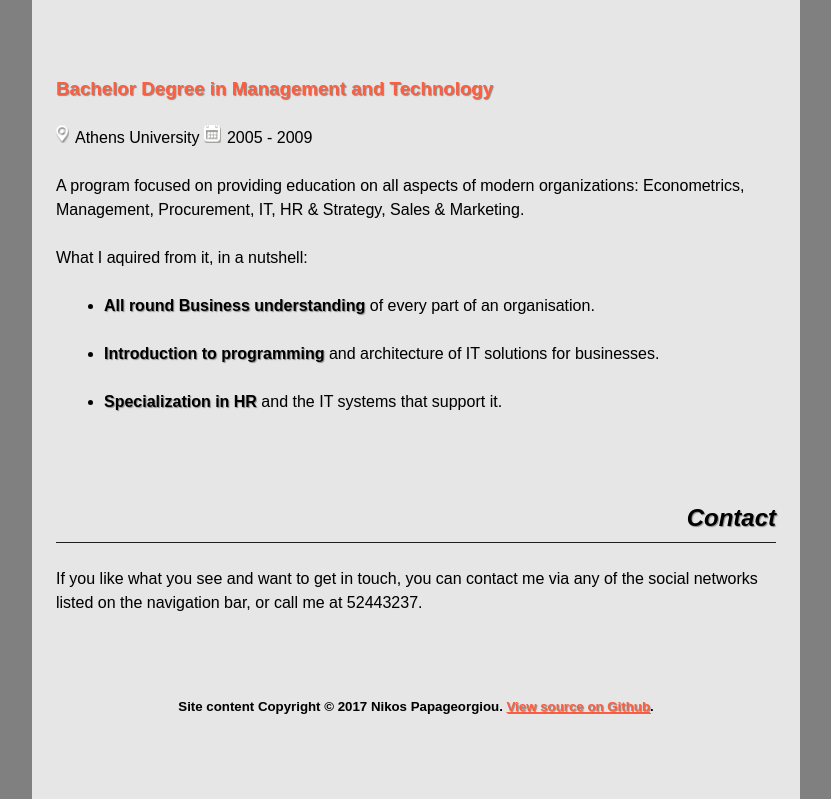
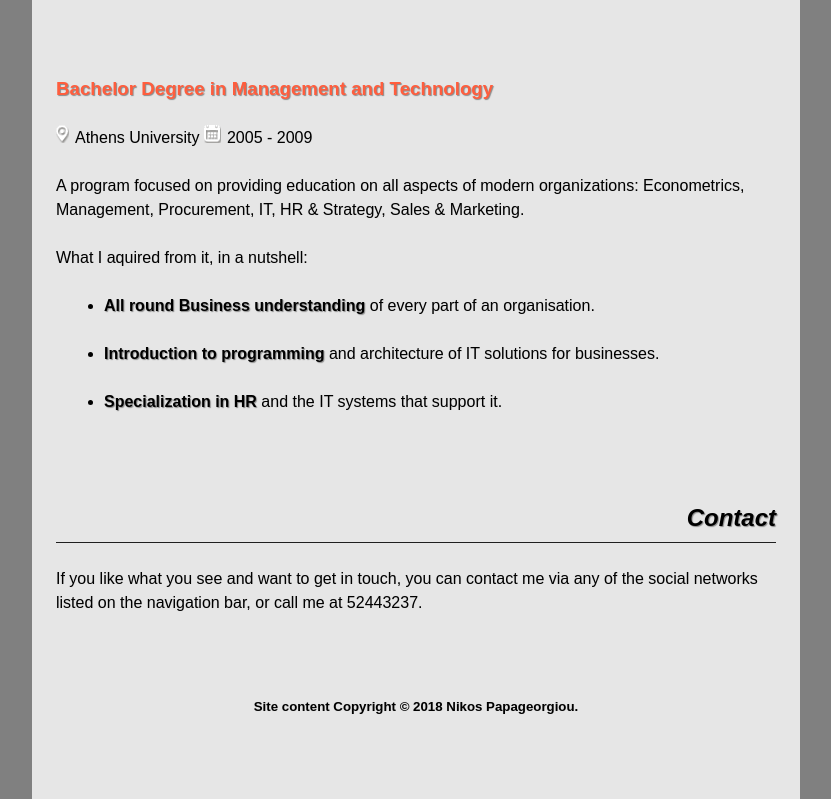
Before and after one commit to npgeorgiou-zz/MyNameIsNikos, a website: page public/views/nikos.papageorgiou/page.html in a window 1280 px wide. Shown: the part 6028-6827 px from the top of the page, without its empty margins (340-1171 px from the left). Drawn offline with nearby package versions, Linux system fonts and the light colour scheme; a web font is replaced by a local one.

Commit message:
Removed github link

```diff
--- a/public/views/nikos.papageorgiou/page.html
+++ b/public/views/nikos.papageorgiou/page.html
@@ -639,8 +639,9 @@
 
         </section>
         <footer class="footer" role="contentinfo">
-            <p>Site content Copyright &copy; 2017 Nikos Papageorgiou.
-                <a href="https://github.com/npgeorgiou/MyNameIsNikos">View source on Github</a>.</p>
+            <p>Site content Copyright &copy; 2018 Nikos Papageorgiou.
+
+            <!-- <a href="https://github.com/npgeorgiou/MyNameIsNikos">View source on Github</a>.</p> -->
         </footer>
         <!-- #footer -->
     </article>
```
